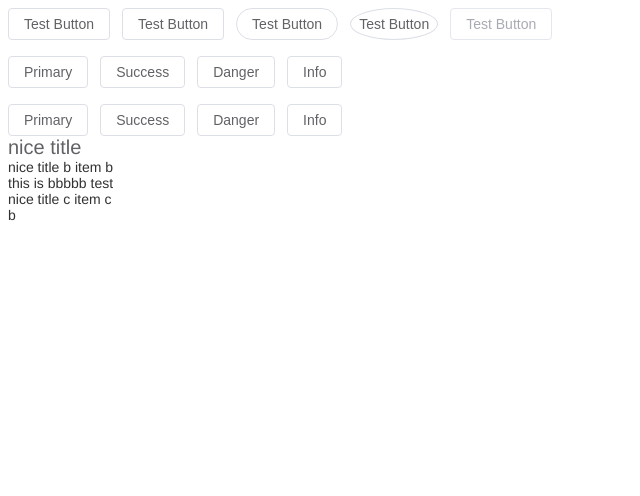
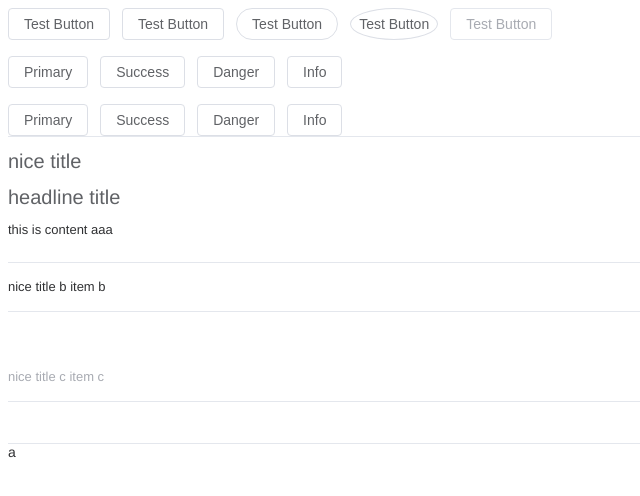
Before and after one commit to xing-6464/r-element, a React (Vite) app: page / in a window 1280 px wide. Shown: the top 496 px of the page, without its empty margins (0-640 px from the left). Built offline with nearby package versions, Linux system fonts and the light colour scheme.

Commit message:
Collapse 添加样式以及使用framer-motion完成动画相关

```diff
--- a/package.json
+++ b/package.json
@@ -10,7 +10,9 @@
     "preview": "vite preview"
   },
   "dependencies": {
+    "@react-spring/web": "^9.7.3",
     "classnames": "^2.5.1",
+    "framer-motion": "^11.2.9",
     "postcss-color-mix": "^1.1.0",
     "postcss-each": "^1.1.0",
     "postcss-each-variables": "^0.3.0",
--- a/src/App.tsx
+++ b/src/App.tsx
@@ -7,10 +7,6 @@ import { NameType } from './components/Collapse/types'
 function App() {
   const ref = useRef(null)
   const [openedValue, setOpenedValue] = useState<NameType[]>(['a'])
-
-  setTimeout(() => {
-    setOpenedValue(['b'])
-  }, 2000)
 
   return (
     <>
--- a/src/components/Collapse/CollapseItem.tsx
+++ b/src/components/Collapse/CollapseItem.tsx
@@ -2,6 +2,7 @@ import classNames from 'classnames'
 import { collapseContext } from './Collapse'
 import type { CollapseItemProps } from './types'
 import { useContext, useMemo } from 'react'
+import { motion } from 'framer-motion'
 
 function CollapseItem(props: CollapseItemProps) {
   const { className, name, title, disabled, children } = props
@@ -17,14 +18,28 @@ function CollapseItem(props: CollapseItemProps) {
 
   return (
     <div className={classes}>
-      <div className="x-collapse-item__header" id={`item-header-${name}`} onClick={handleClick}>
+      <div
+        className={classNames('x-collapse-item__header', {
+          'is-active': isActive,
+          'is-disabled': disabled,
+        })}
+        id={`item-header-${name}`}
+        onClick={handleClick}
+      >
         {title}
       </div>
-      {isActive && (
-        <div className="x-collapse-item__content" id={`item-content-${name}`}>
-          {children}
-        </div>
-      )}
+      <motion.div
+        className="x-collapse-item__content"
+        animate={
+          isActive
+            ? { opacity: 1, display: 'block' }
+            : { opacity: 0, transitionEnd: { display: 'none' } }
+        }
+        transition={{ duration: 0.2 }}
+        id={`item-content-${name}`}
+      >
+        {children}
+      </motion.div>
     </div>
   )
 }
--- /dev/null
+++ b/src/components/Collapse/style.css
@@ -0,0 +1,57 @@
+.x-collapse {
+  --x-collapse-border-color: var(--x-border-color-light);
+  --x-collapse-header-height: 48px;
+  --x-collapse-header-bg-color: var(--x-fill-color-blank);
+  --x-collapse-header-text-color: var(--x-text-color-primary);
+  --x-collapse-header-font-size: 13px;
+  --x-collapse-content-bg-color: var(--x-fill-color-blank);
+  --x-collapse-content-font-size: 13px;
+  --x-collapse-content-text-color: var(--x-text-color-primary);
+  --x-collapse-disabled-text-color: var(--x-disabled-text-color);
+  --x-collapse-disabled-border-color: var(--x-border-color-lighter);
+  border-top: 1px solid var(--x-collapse-border-color);
+  border-bottom: 1px solid var(--x-collapse-border-color);
+}
+.x-collapse-item__header {
+  display: flex;
+  align-items: center;
+  justify-content: space-between;
+  height: var(--x-collapse-header-height);
+  line-height: var(--x-collapse-header-height);
+  background-color: var(--x-collapse-header-bg-color);
+  color: var(--x-collapse-header-text-color);
+  cursor: pointer;
+  font-size: var(--x-collapse-header-font-size);
+  font-weight: 500;
+  transition: border-bottom-color var(--x-transition-duration);
+  outline: none;
+  border-bottom: 1px solid var(--x-collapse-border-color);
+  &.is-disabled {
+    color: var(--x-collapse-disabled-text-color);
+    cursor: not-allowed;
+    background-image: none;
+  }
+  &.is-active {
+    border-bottom-color: transparent;
+    .header-angle {
+      transform: rotate(90deg);
+    }
+  }
+  .header-angle {
+    transition: transform var(--x-transition-duration);
+  }
+}
+.x-collapse-item__content {
+  will-change: height;
+  background-color: var(--x-collapse-content-bg-color);
+  overflow: hidden;
+  box-sizing: border-box;
+  font-size: var(--x-collapse-content-font-size);
+  color: var(--x-collapse-content-text-color);
+  border-bottom: 1px solid var(--x-collapse-border-color);
+  padding-bottom: 25px;
+}
+.slide-enter-active,
+.slide-leave-active {
+  transition: height var(--x-transition-duration);
+}
--- a/src/styles/index.css
+++ b/src/styles/index.css
@@ -2,3 +2,4 @@
 @import './vars.css';
 
 @import '../components/Button/style.css';
+@import '../components/Collapse/style.css';
```
Also changed, not shown: 1 other file (tests, documents, lock files or other folders).
